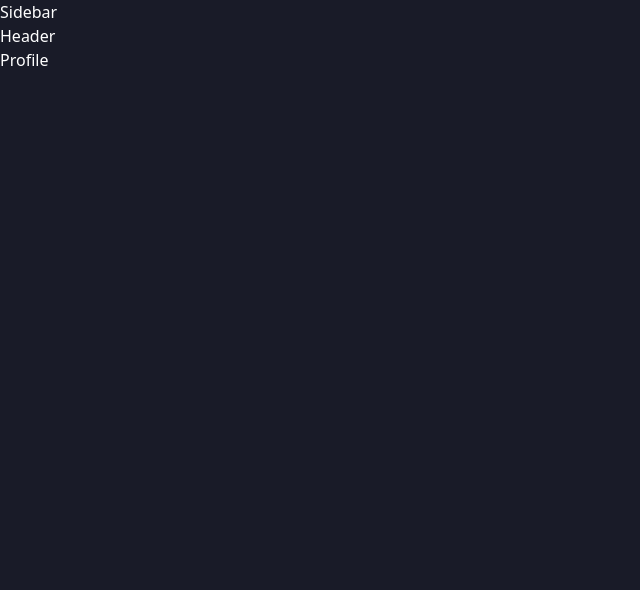
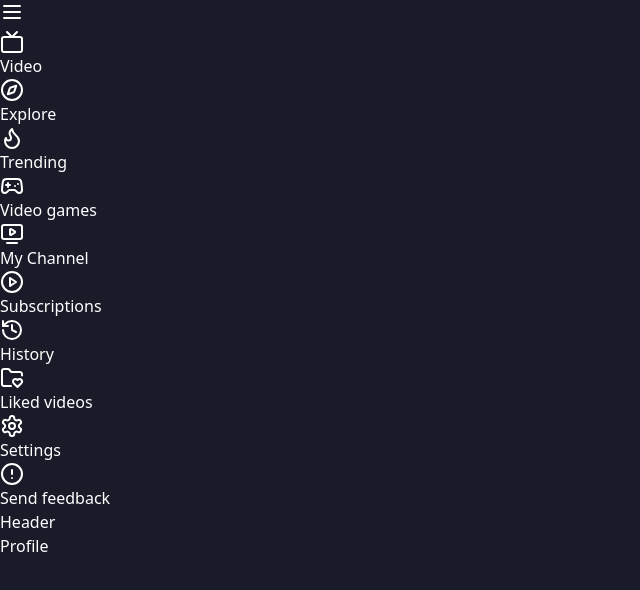
Before and after one commit to dddkum/youtube-clone, a Next.js app in the folder youtube-clone-client/: page /profile in a window 1280 px wide. Shown: the top 590 px of the page, without its empty margins (0-640 px from the left). Built offline with nearby package versions, Linux system fonts and the light colour scheme; a web font is replaced by a local one.

Commit message:
sidebar block markup

```diff
--- a/youtube-clone-client/src/components/layout/sidebar/Sidebar.tsx
+++ b/youtube-clone-client/src/components/layout/sidebar/Sidebar.tsx
@@ -1,3 +1,15 @@
+import { SidebarHeader } from '@/components/layout/sidebar/header/SidebarHeader'
+import { SidebarMenu } from '@/components/layout/sidebar/menus/SidebarMenu'
+import { ADDITIONAL_SIDEBAR_DATA, SIDEBAR_DATA } from '@/components/layout/sidebar/sidebar.data'
+import { SidebarSubscriptions } from '@/components/layout/sidebar/menus/subscriptions/SidebarSubscriptions'
+
 export function Sidebar() {
-	return <aside>Sidebar</aside>
+	return (
+		<aside>
+			<SidebarHeader />
+			<SidebarMenu menu={SIDEBAR_DATA} />
+			<SidebarSubscriptions />
+			<SidebarMenu menu={ADDITIONAL_SIDEBAR_DATA} />
+		</aside>
+	)
 }
--- /dev/null
+++ b/youtube-clone-client/src/components/layout/sidebar/header/SidebarHeader.tsx
@@ -0,0 +1,15 @@
+import { Menu, Tv } from 'lucide-react'
+
+export function SidebarHeader() {
+	return (
+		<>
+			<button>
+				<Menu />
+			</button>
+			<span>
+				<Tv />
+				<span>Video</span>
+			</span>
+		</>
+	)
+}
--- /dev/null
+++ b/youtube-clone-client/src/components/layout/sidebar/menus/MenuItem.tsx
@@ -0,0 +1,17 @@
+import type { ISidebarItem } from '@/components/layout/sidebar/sidebar.types'
+import Link from 'next/link'
+
+interface Props {
+	item: ISidebarItem
+}
+
+export function MenuItem({ item }: Props) {
+	return (
+		<li>
+			<Link href={item.link}>
+				<item.icon />
+				<span>{item.label}</span>
+			</Link>
+		</li>
+	)
+}
--- /dev/null
+++ b/youtube-clone-client/src/components/layout/sidebar/menus/SidebarMenu.tsx
@@ -0,0 +1,23 @@
+import { MenuItem } from '@/components/layout/sidebar/menus/MenuItem'
+import type { ISidebarItem } from '@/components/layout/sidebar/sidebar.types'
+
+interface Props {
+	menu: ISidebarItem[]
+	title?: string
+}
+
+export function SidebarMenu({ menu, title }: Props) {
+	return (
+		<nav>
+			{title && <div>{title}</div>}
+			<ul>
+				{menu.map(item => (
+					<MenuItem
+						item={item}
+						key={item.label}
+					/>
+				))}
+			</ul>
+		</nav>
+	)
+}
--- /dev/null
+++ b/youtube-clone-client/src/components/layout/sidebar/menus/subscriptions/SidebarSubscriptions.tsx
@@ -0,0 +1,14 @@
+export function SidebarSubscriptions() {
+	return (
+		<div>
+			<ul>
+				{/*{menu.map(item => (*/}
+				{/*	<SubItem*/}
+				{/*		item={item}*/}
+				{/*		key={item.label}*/}
+				{/*	/>*/}
+				{/*))}*/}
+			</ul>
+		</div>
+	)
+}
--- /dev/null
+++ b/youtube-clone-client/src/components/layout/sidebar/menus/subscriptions/SubItem.tsx
@@ -0,0 +1,30 @@
+import type { ISidebarSubscriptions } from '@/components/layout/sidebar/sidebar.types'
+import Link from 'next/link'
+import { Dot, Radio } from 'lucide-react'
+import Image from 'next/image'
+
+interface Props {
+	item: ISidebarSubscriptions
+}
+
+export function SubItem({ item }: Props) {
+	return (
+		<li>
+			<Link href={item.link}>
+				{item.avatar && (
+					<Image
+						src={item.avatar}
+						alt='avatar'
+						width={30}
+						height={30}
+					/>
+				)}
+				<span>
+					<span>{item.label}</span>
+					{item.isLive && <Radio />}
+					{item.isNewVideo && <Dot />}
+				</span>
+			</Link>
+		</li>
+	)
+}
--- /dev/null
+++ b/youtube-clone-client/src/components/layout/sidebar/sidebar.data.ts
@@ -0,0 +1,65 @@
+import {
+	CircleAlert,
+	CirclePlay,
+	Compass,
+	Flame,
+	FolderHeart,
+	Gamepad2,
+	History,
+	Settings,
+	TvMinimalPlay
+} from 'lucide-react'
+import type { ISidebarItem } from '@/components/layout/sidebar/sidebar.types'
+import { PUBLIC_PAGE_CONFIG } from '@/config/public-page.config'
+
+export const SIDEBAR_DATA: ISidebarItem[] = [
+	{
+		icon: Compass,
+		label: 'Explore',
+		link: PUBLIC_PAGE_CONFIG.HOME
+	},
+	{
+		icon: Flame,
+		label: 'Trending',
+		link: PUBLIC_PAGE_CONFIG.TRENDING
+	},
+	{
+		icon: Gamepad2,
+		label: 'Video games',
+		link: PUBLIC_PAGE_CONFIG.VIDEO_GAMES,
+		isBottomBorder: true
+	},
+	{
+		icon: TvMinimalPlay,
+		label: 'My Channel',
+		link: PUBLIC_PAGE_CONFIG.MY_CHANNEL
+	},
+	{
+		icon: CirclePlay,
+		label: 'Subscriptions',
+		link: PUBLIC_PAGE_CONFIG.SUBSCRIPTION
+	},
+	{
+		icon: History,
+		label: 'History',
+		link: PUBLIC_PAGE_CONFIG.HISTORY
+	},
+	{
+		icon: FolderHeart,
+		label: 'Liked videos',
+		link: PUBLIC_PAGE_CONFIG.LIKED_VIDEOS
+	}
+]
+
+export const ADDITIONAL_SIDEBAR_DATA: ISidebarItem[] = [
+	{
+		icon: Settings,
+		label: 'Settings',
+		link: PUBLIC_PAGE_CONFIG.SETTINGS
+	},
+	{
+		icon: CircleAlert,
+		label: 'Send feedback',
+		link: PUBLIC_PAGE_CONFIG.SEND_FEEDBACK
+	}
+]
--- /dev/null
+++ b/youtube-clone-client/src/config/public-page.config.ts
@@ -0,0 +1,14 @@
+class publicPageConfig {
+	HOME = '/'
+	SEARCH = '/search'
+	TRENDING = '/trending'
+	SUBSCRIPTION = '/subscription'
+	HISTORY = '/history'
+	LIKED_VIDEOS = '/liked_videos'
+	SETTINGS = '/settings'
+	SEND_FEEDBACK = 'send_feedback'
+	VIDEO_GAMES = 'video_games'
+	MY_CHANNEL = 'channel'
+}
+
+export const PUBLIC_PAGE_CONFIG = new publicPageConfig()
```
Also changed, not shown: youtube-clone-client/src/components/layout/sidebar/sidebar.types.ts (added, +16 -0 lines).
